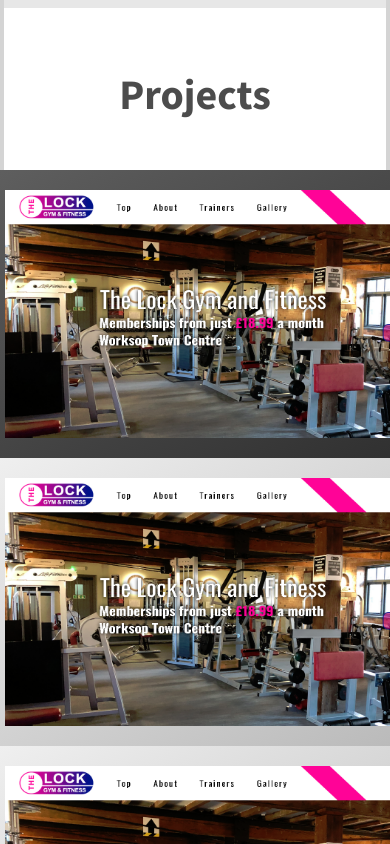
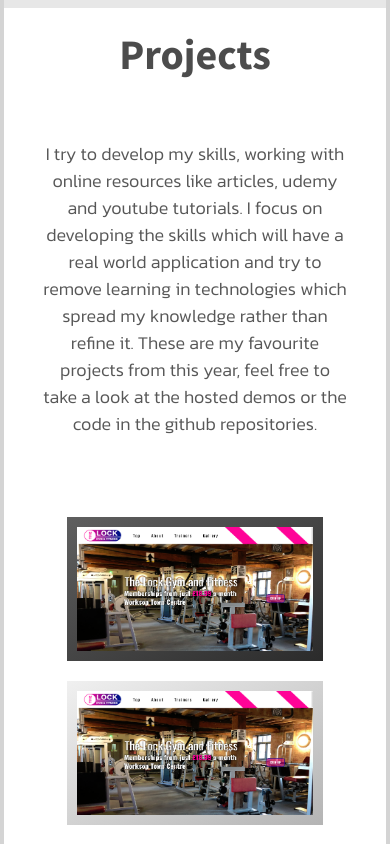
Before and after one commit to David-Orson/Portfolio-2020, a React (Create React App) app: page / in a window 390 px wide. Shown: the part 3560-4404 px from the top of the page. Built offline with nearby package versions, Linux system fonts and the light colour scheme; a web font is replaced by a local one.

Commit message:
Projects and CV section resposnsive

```diff
--- a/src/css/Projects.css
+++ b/src/css/Projects.css
@@ -35,7 +35,9 @@
 .projects-container {
   display: flex;
   justify-content: center;
+  align-items: center;
   flex-wrap: wrap;
+  max-height: 323px;
 }
 
 .project-container {
@@ -67,3 +69,81 @@
 .project2:hover {
   padding: 12px;
 }
+
+@media only screen and (max-width: 1750px) {
+  .project1 {
+    width: 384px;
+    height: 216px;
+    padding: 15px;
+  }
+
+  .project2 {
+    width: 384px;
+    height: 216px;
+    padding: 15px;
+  }
+
+  .project1:hover {
+    padding: 9px;
+  }
+
+  .project2:hover {
+    padding: 9px;
+  }
+}
+
+@media only screen and (max-width: 1365px) {
+  .project1 {
+    width: 256px;
+    height: 144px;
+    padding: 10px;
+  }
+
+  .project2 {
+    width: 256px;
+    height: 144px;
+    padding: 10px;
+  }
+
+  .project1:hover {
+    padding: 6px;
+  }
+
+  .project2:hover {
+    padding: 6px;
+  }
+}
+
+@media only screen and (max-width: 1185px) {
+  .projects-container {
+    max-width: 350px;
+    max-height: none;
+  }
+
+  .project1 {
+    margin: 10px;
+  }
+
+  .project2 {
+    margin: 10px;
+  }
+}
+
+@media only screen and (max-width: 783px) {
+  .projects-main {
+    padding: 10px;
+  }
+
+  .projects-layout {
+    flex-direction: column;
+    align-items: center;
+  }
+
+  .projects-tagline-container {
+    width: 90%;
+  }
+
+  .projects-container {
+    margin-bottom: 30px;
+  }
+}
```
